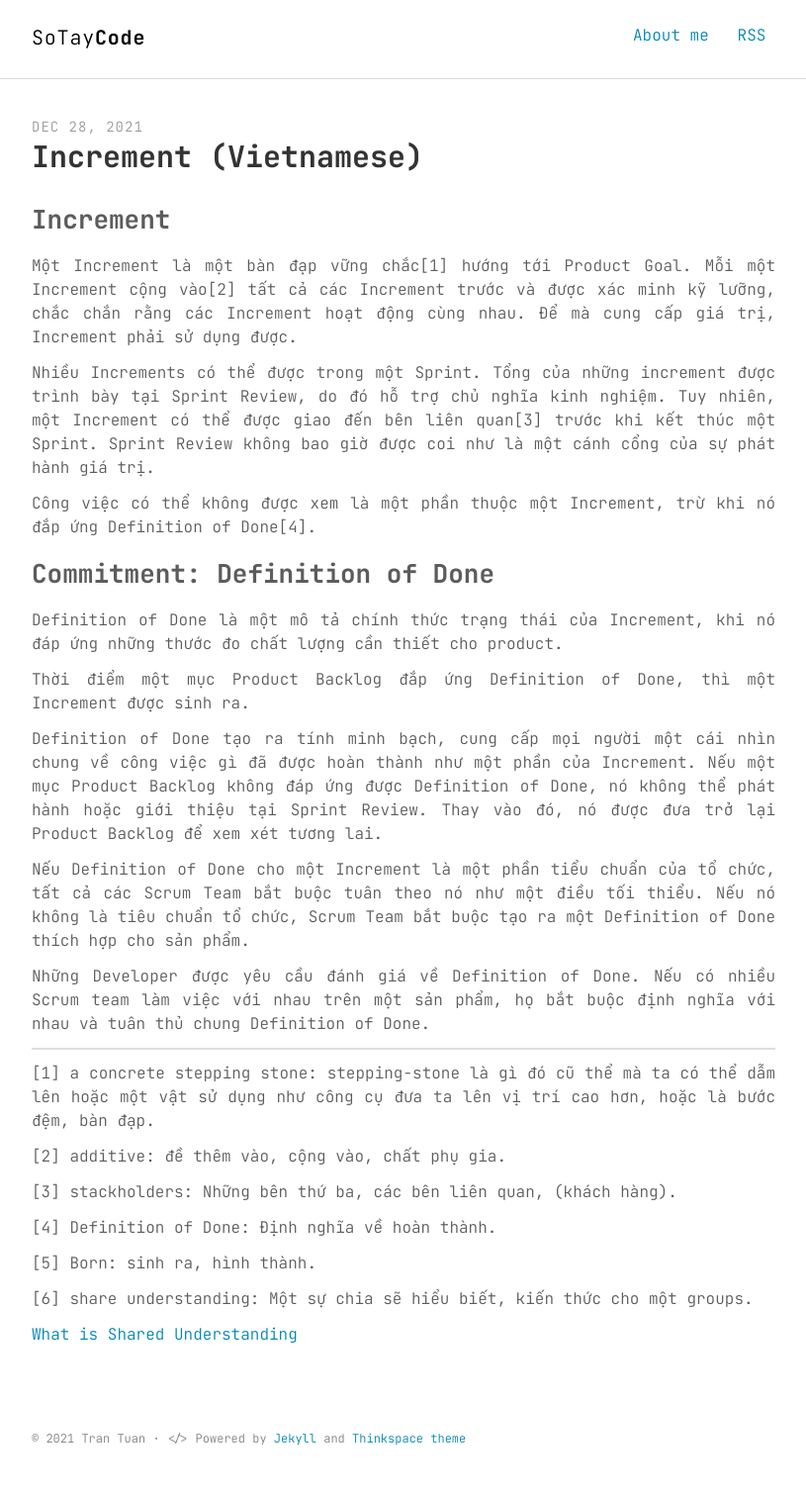
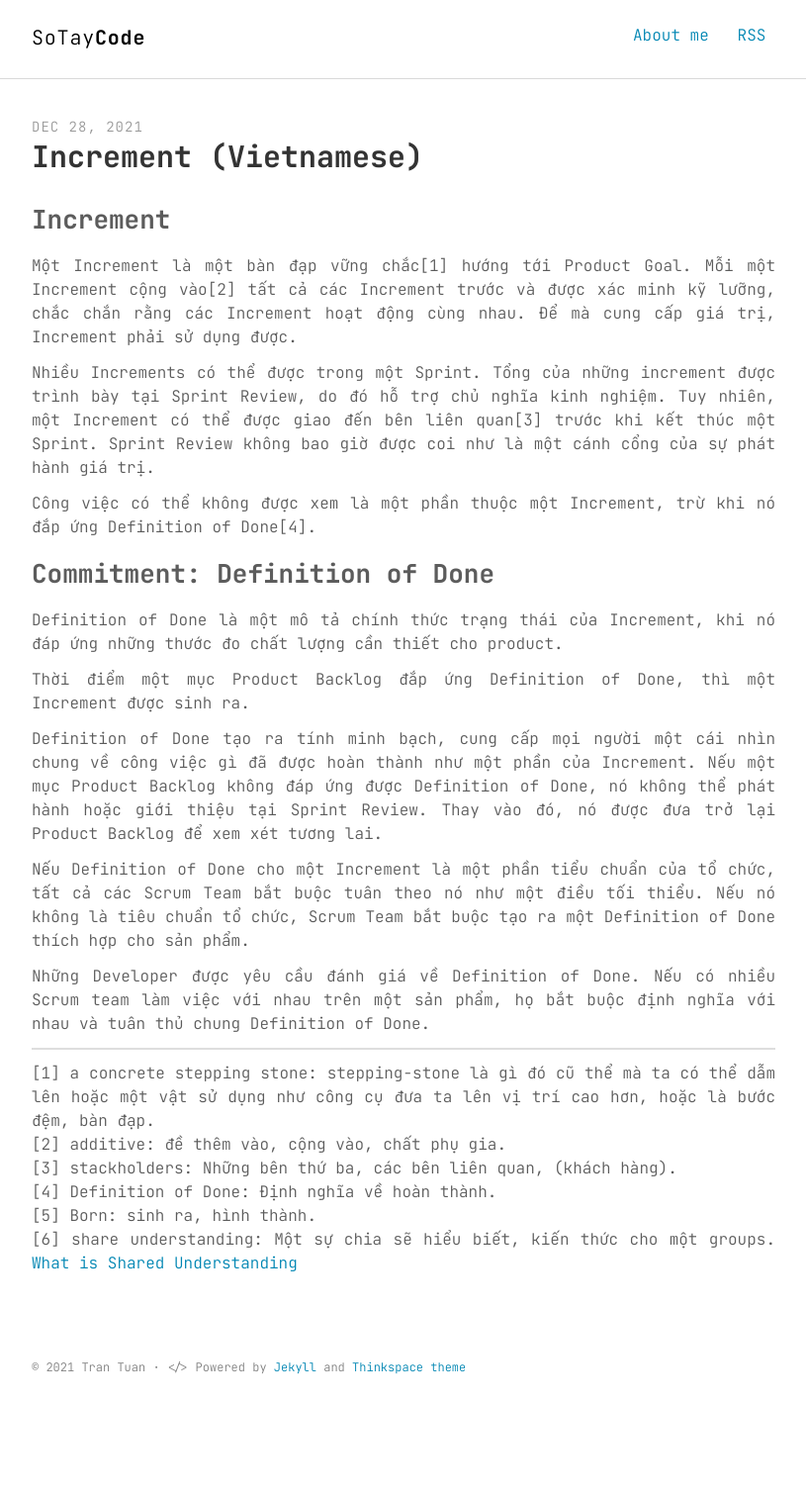
Before and after one commit to sotaycode/notecode, a Jekyll site: the page built from _posts/Scrum Guide/2021-12-28-Increment.md, in a window 1280 px wide. Shown: the whole page at 99% size, without its empty margins (232-1047 px from the left). Built offline with Jekyll 4.4.1, drawn with Linux system fonts in a browser that asks for light colours; after the commit the page ends 1439 px from its top, so only the background shows below that.

```diff
--- a/_posts/Scrum Guide/2021-12-28-Increment.md
+++ b/_posts/Scrum Guide/2021-12-28-Increment.md
@@ -27,16 +27,10 @@ Những Developer được yêu cầu đánh giá về Definition of Done. Nếu
 
 ---
 
-[1] a concrete stepping stone: stepping-stone là gì đó cũ thể mà ta có thể dẫm lên hoặc một vật sử dụng như công cụ đưa ta lên vị trí cao hơn, hoặc là bước đệm, bàn đạp.
-
-[2] additive: đề thêm vào, cộng vào, chất phụ gia.
-
-[3] stackholders: Những bên thứ ba, các bên liên quan, (khách hàng).
-
-[4] Definition of Done: Định nghĩa về hoàn thành.
-
-[5] Born: sinh ra, hình thành.
-
+[1] a concrete stepping stone: stepping-stone là gì đó cũ thể mà ta có thể dẫm lên hoặc một vật sử dụng như công cụ đưa ta lên vị trí cao hơn, hoặc là bước đệm, bàn đạp.<br>
+[2] additive: đề thêm vào, cộng vào, chất phụ gia.<br>
+[3] stackholders: Những bên thứ ba, các bên liên quan, (khách hàng).<br>
+[4] Definition of Done: Định nghĩa về hoàn thành.<br>
+[5] Born: sinh ra, hình thành.<br>
 [6] share understanding: Một sự chia sẽ hiểu biết, kiến thức cho một groups.
-
 [What is Shared Understanding](https://www.igi-global.com/dictionary/shared-understanding/26788)
```
